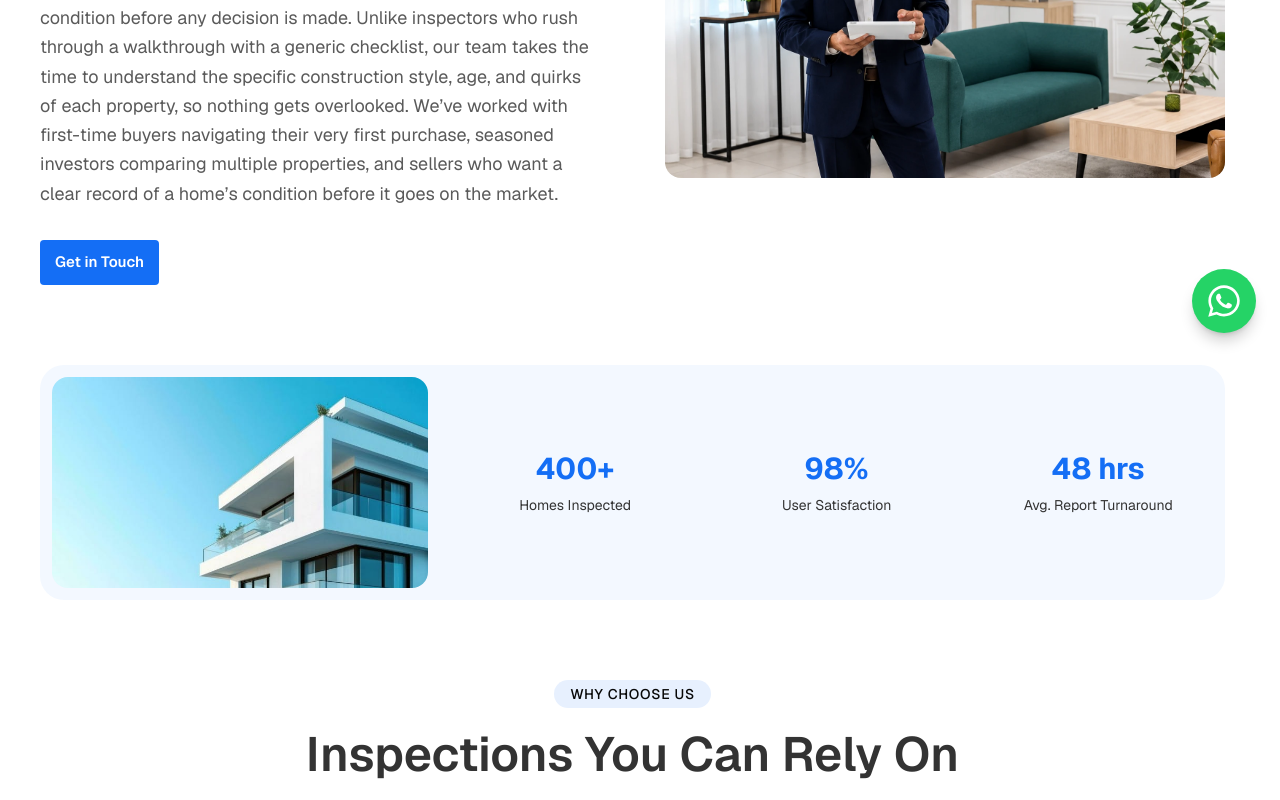
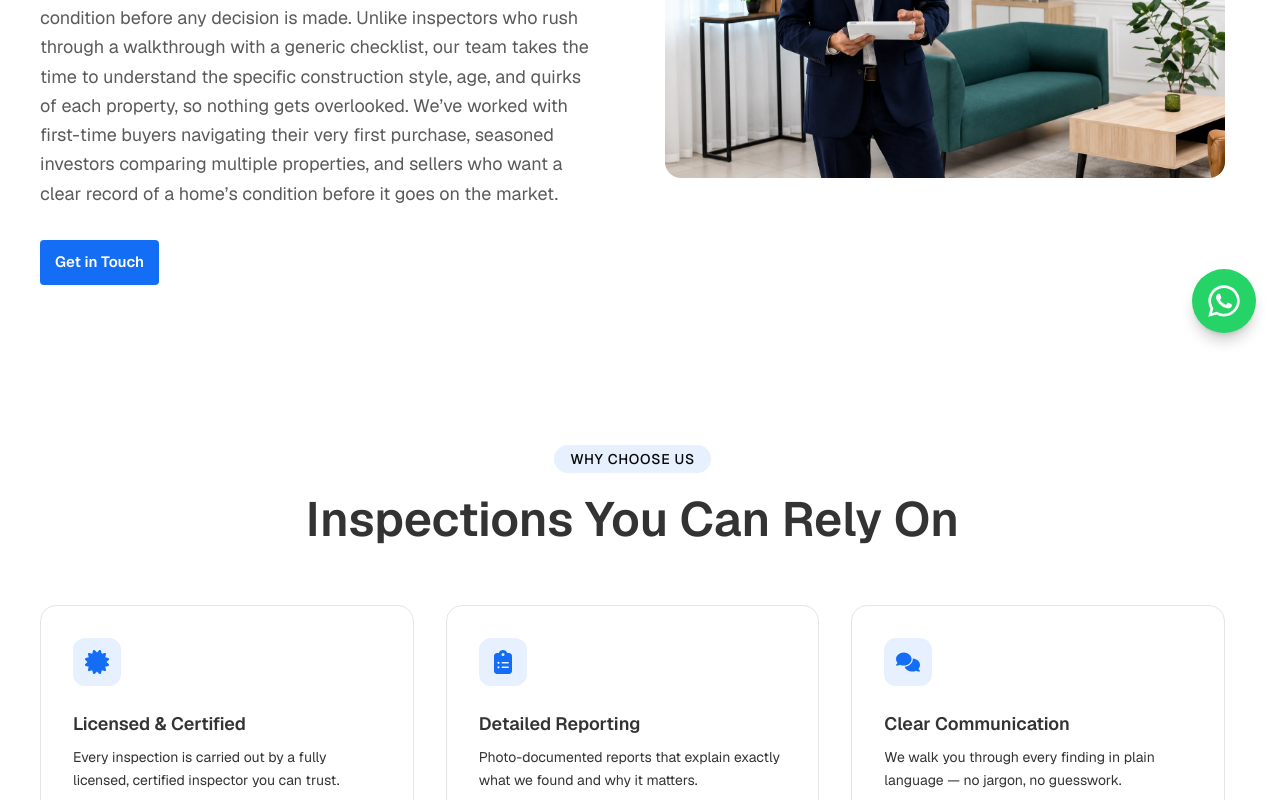
Before and after one commit to LeelaMohan217/akshara-elite-home-inspections, a React (Vite) app: page /about in a window 1280 px wide. Shown: the part 447-1247 px from the top of the page. Built offline with nearby package versions, Linux system fonts and the light colour scheme.

Commit message:
Remove stats from About page
Co-Authored-By: Claude Opus 5.5 <noreply@anthropic.com>
Claude-Session: https://claude.ai/code/session_01MYs6ZeuoFzTJL4hcwXrv5w

```diff
--- a/src/data/about.js
+++ b/src/data/about.js
@@ -5,11 +5,6 @@ export const aboutPage = {
   heading: 'Every home deserves an honest look.',
   description:
     'Akshara Elite Home Inspections is a locally owned inspection company built on trust, training, and attention to detail. We were founded with a simple belief: that every homebuyer and seller in Hyderabad deserves an honest, detailed picture of a property’s condition before any decision is made. Unlike inspectors who rush through a walkthrough with a generic checklist, our team takes the time to understand the specific construction style, age, and quirks of each property, so nothing gets overlooked. We’ve worked with first-time buyers navigating their very first purchase, seasoned investors comparing multiple properties, and sellers who want a clear record of a home’s condition before it goes on the market.',
-  stats: [
-    { value: '400+', label: 'Homes Inspected' },
-    { value: '98%', label: 'User Satisfaction' },
-    { value: '48 hrs', label: 'Avg. Report Turnaround' },
-  ],
 }
 
 const about = {
--- a/src/pages/About.jsx
+++ b/src/pages/About.jsx
@@ -1,13 +1,10 @@
 import Hero from '../sections/about/Hero'
-import { aboutPage } from '../data/about'
 import WhyChooseUs from '../sections/about/WhyChooseUs'
-import Stats from '../sections/home/Stats'
 
 function About() {
   return (
     <>
       <Hero />
-      <Stats stats={aboutPage.stats} />
       <WhyChooseUs />
     </>
   )
```
